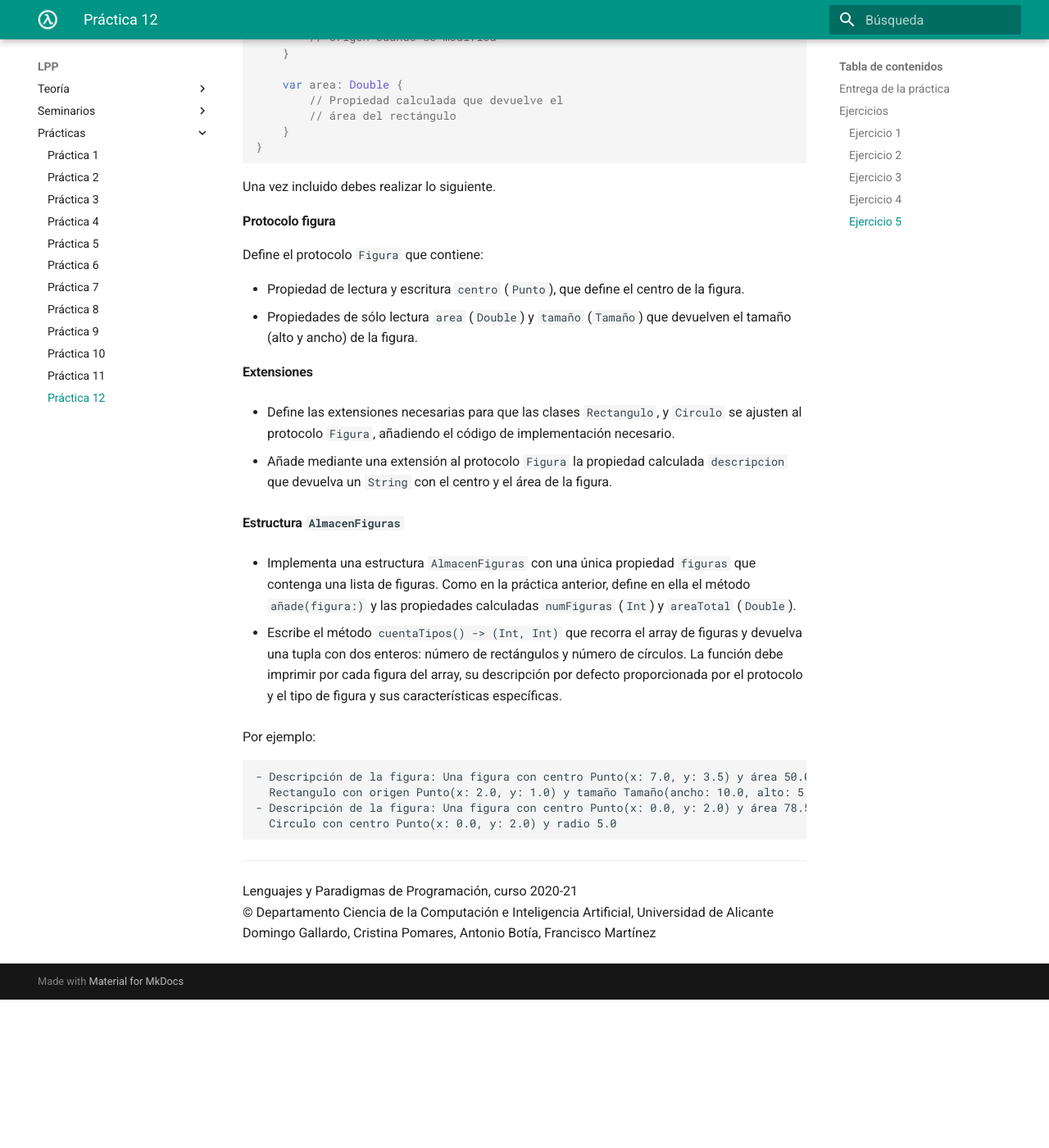
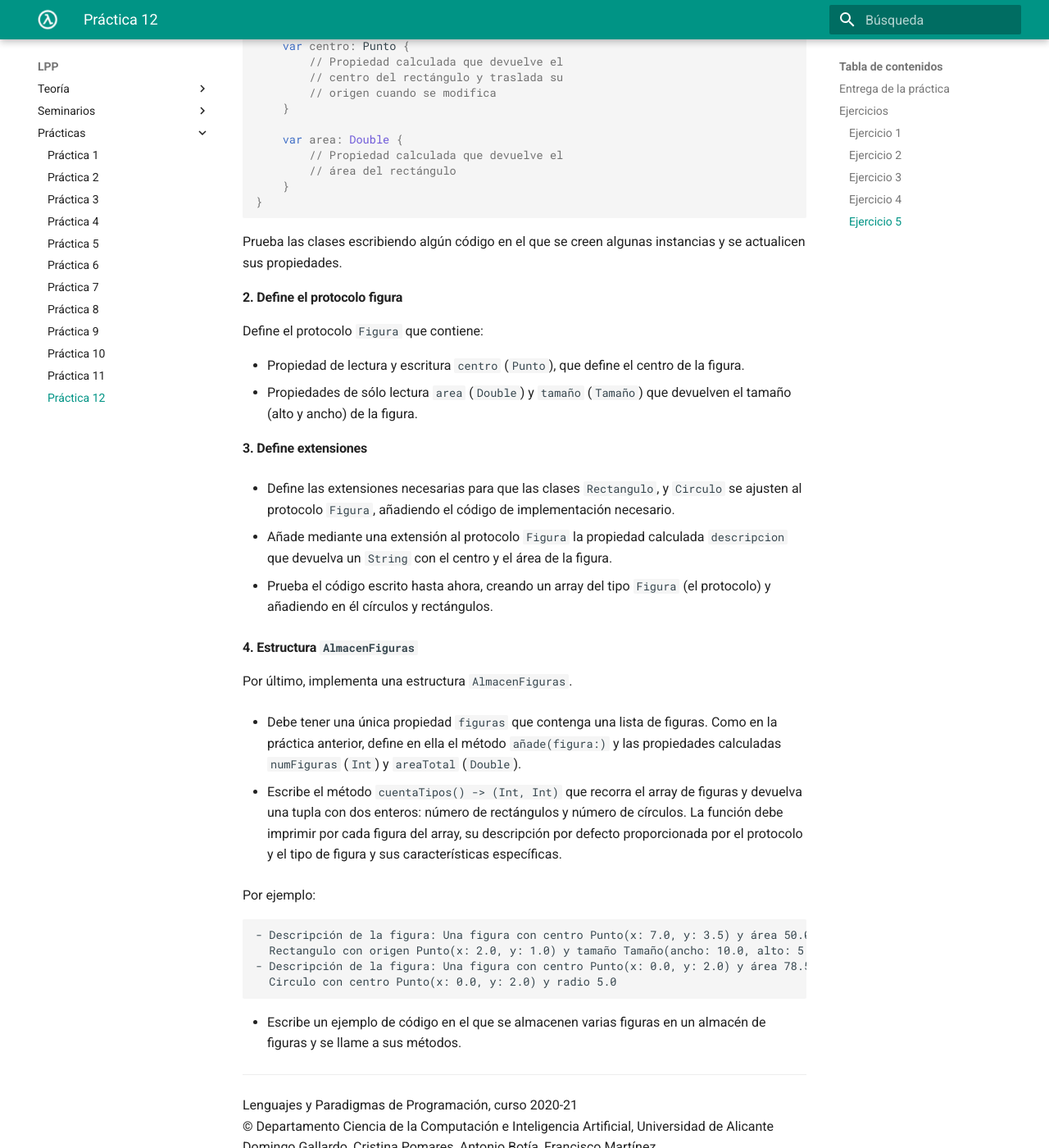
Before and after one commit to domingogallardo/apuntes-lpp, an MkDocs documentation site: the page built from docs/practicas/practica12/practica12.md, in a window 1280 px wide and 1400 px high, scrolled down 7195 px. Shown: the whole window at 82% size. Built offline with MkDocs 1.6.1 and Material for MkDocs 9.7.7, drawn with Linux system fonts in a browser that asks for light colours; before the commit the page ends 8414 px from its top, so only the background shows below that; some of the changed text lies outside the part shown.

Commit message:
Correcciones

````diff
--- a/docs/practicas/practica12/practica12.md
+++ b/docs/practicas/practica12/practica12.md
@@ -352,9 +352,12 @@ print("Pasos totales: \(Timer.pasosTotales)")
 Vamos, por último, con un ejercicio en el que veremos otra forma de
 trabajar con figuras geométricas.
 
+#### 1. Completa el código inicial ####
+
 Comienza incluyendo en la práctica el código de las definiciones
 de las estructuras geométricas: `Punto`, `Tamaño`, `Rectangulo` y
-`Circulo`:
+`Circulo`. Debes completar el código para que haga lo indicado en los
+comentarios. :
 
 ```swift
 struct Punto {
@@ -393,9 +396,10 @@ struct Rectangulo {
 }
 ```
 
-Una vez incluido debes realizar lo siguiente.
+Prueba las clases escribiendo algún código en el que se creen algunas
+instancias y se actualicen sus propiedades.
 
-#### Protocolo figura
+#### 2. Define el protocolo figura
 
 Define el protocolo `Figura` que contiene:
 
@@ -404,8 +408,7 @@ Define el protocolo `Figura` que contiene:
 - Propiedades de sólo lectura `area` (`Double`) y `tamaño` (`Tamaño`)
   que devuelven el tamaño (alto y ancho) de la figura.
 
-
-#### Extensiones
+#### 3. Define extensiones
 
 - Define las extensiones necesarias para que las clases `Rectangulo`,
 y `Circulo` se ajusten al protocolo `Figura`, añadiendo el
@@ -415,12 +418,17 @@ código de implementación necesario.
   calculada `descripcion` que devuelva un `String` con el centro y el
   área de la figura.
 
-#### Estructura `AlmacenFiguras`
+- Prueba el código escrito hasta ahora, creando un array del tipo
+  `Figura` (el protocolo) y añadiendo en él círculos y rectángulos.
 
-- Implementa una estructura `AlmacenFiguras` con una única
-propiedad `figuras` que contenga una lista de figuras. Como en la
-práctica anterior, define en ella el método `añade(figura:)` y las
-propiedades calculadas `numFiguras` (`Int`) y `areaTotal` (`Double`).
+#### 4. Estructura `AlmacenFiguras`
+
+Por último, implementa una estructura `AlmacenFiguras`.
+
+- Debe tener una única propiedad `figuras` que contenga una lista de
+figuras. Como en la práctica anterior, define en ella el método
+`añade(figura:)` y las propiedades calculadas `numFiguras` (`Int`) y
+`areaTotal` (`Double`).
 
 - Escribe el método `cuentaTipos() -> (Int, Int)` que recorra el array
 de figuras y devuelva una tupla con dos enteros: número de rectángulos
@@ -437,7 +445,8 @@ Por ejemplo:
   Circulo con centro Punto(x: 0.0, y: 2.0) y radio 5.0
 ```
 
-
+- Escribe un ejemplo de código en el que se almacenen varias figuras
+en un almacén de figuras y se llame a sus métodos.
 
 ----
 
````
Also changed, not shown: docs/teoria/tema06-programacion-orientada-objetos-swift/tema06-programacion-orientada-objetos-swift.md (+6 -1 lines).
